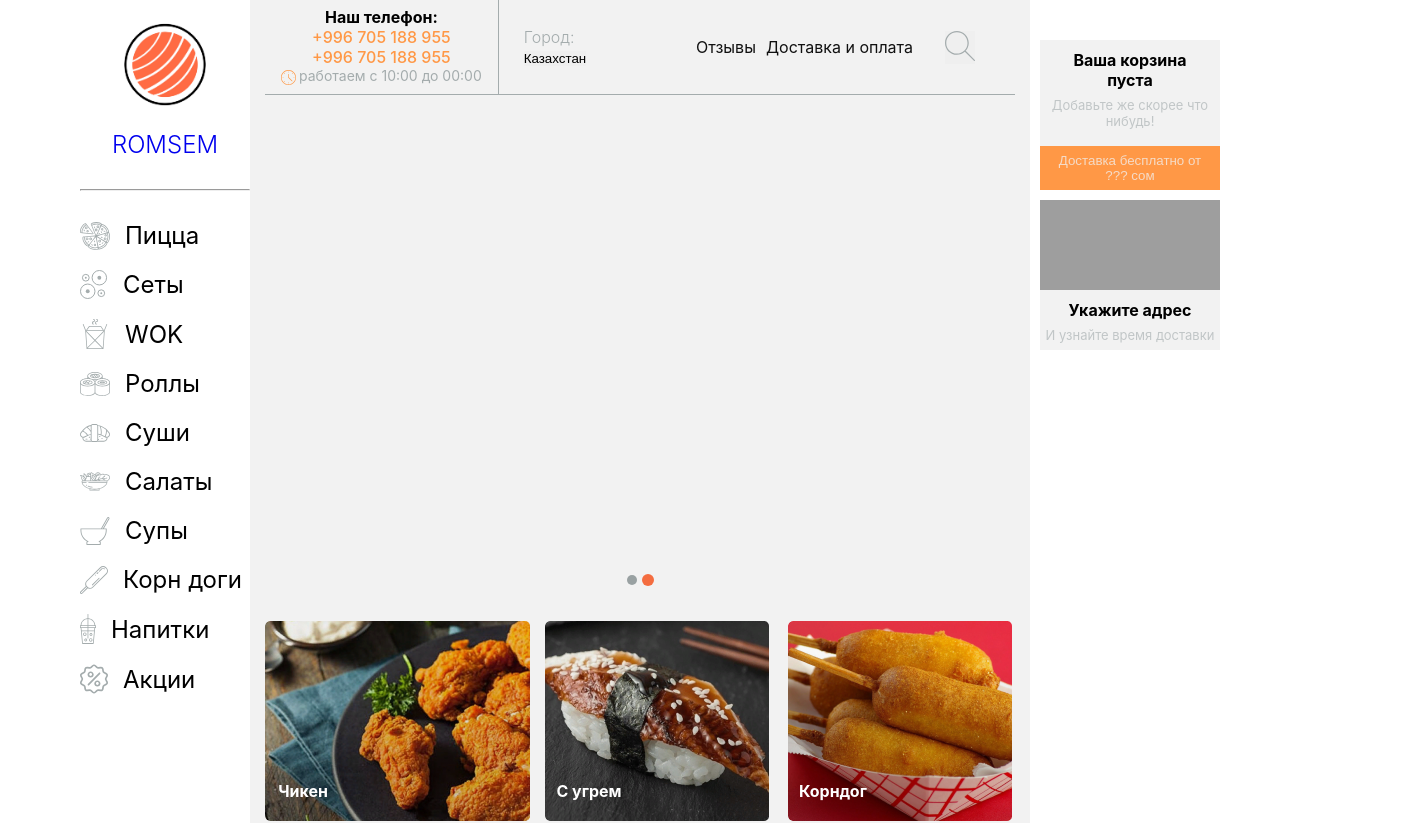
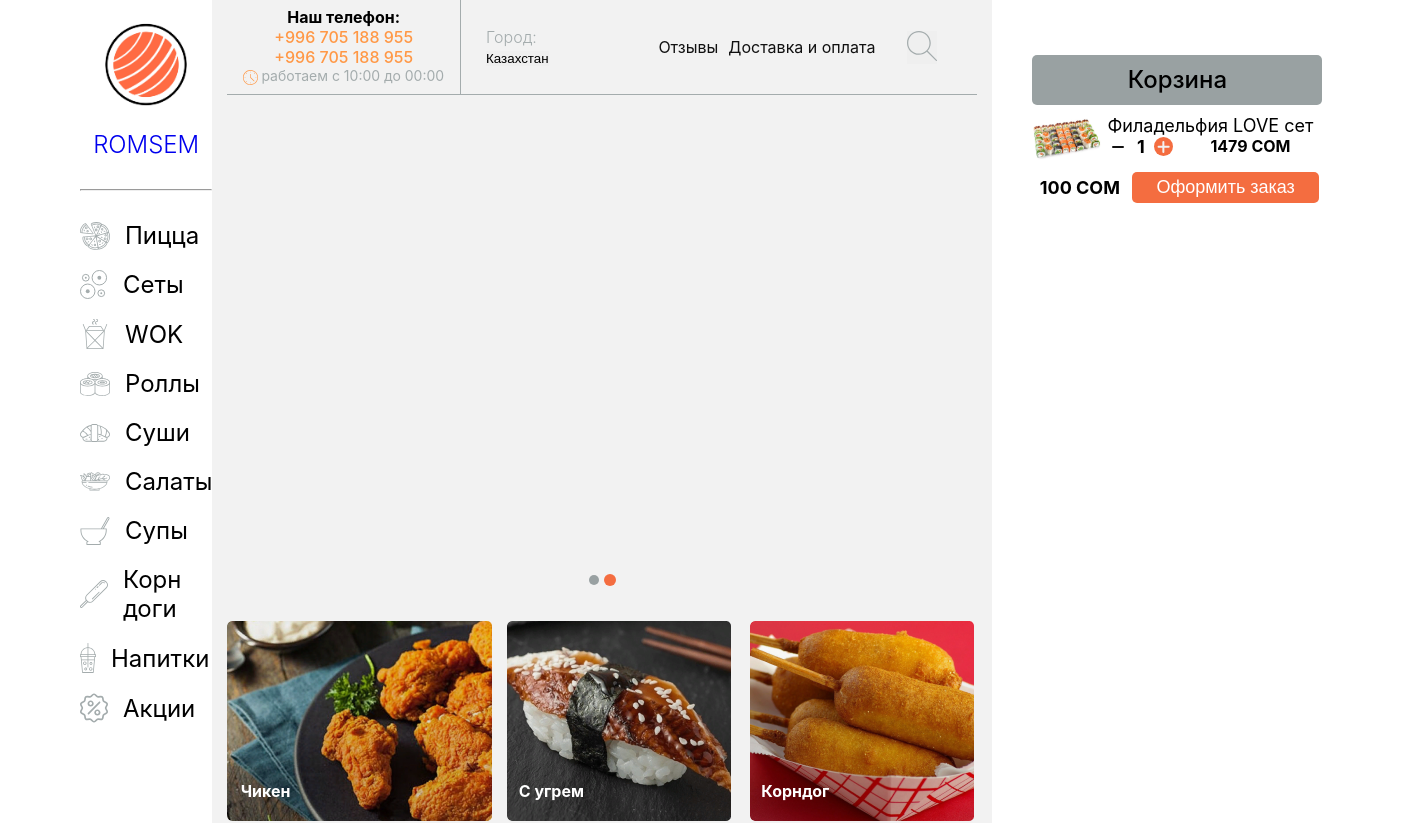
Before and after one commit to MaxatDzhetenbayev/romsen, a React (Vite) app: page / in a window 1280 px wide. Shown: the top 823 px of the page, 1422 px wide, since content can reach past the window. Built offline with nearby package versions, Linux system fonts and the light colour scheme; grey boxes are pictures that could not be loaded.

Commit message:
feat: cart ui

```diff
--- /dev/null
+++ b/src/components/Cart/Cart.jsx
@@ -0,0 +1,22 @@
+import { useContext } from "react";
+import { CartItem } from "./CartItem/CartItem";
+import { CartContext } from "../../context/cart.context";
+import styles from "./Cart.module.css";
+import { Button } from "../ui/Button/Button";
+export const Cart = ({ className }) => {
+  const { products, totalPrice } = useContext(CartContext);
+  return (
+    <aside className={(className, styles.wrapper)}>
+      <h2 className={styles.title}>Корзина</h2>
+      {products.map((product, idx) => (
+        <CartItem key={idx} product={product} />
+      ))}
+      <div className={styles.bottom}>
+        <span className={styles.totalPrice}>{totalPrice} COM</span>
+        <Button size="small" color="orange">
+          Оформить заказ
+        </Button>
+      </div>
+    </aside>
+  );
+};
--- /dev/null
+++ b/src/components/Cart/Cart.module.css
@@ -0,0 +1,33 @@
+.wrapper {
+  width: 430px;
+  padding: 55px 100px 10px 40px;
+  display: flex;
+  gap: 10px;
+  flex-direction: column;
+  align-items: start;
+}
+.title {
+  width: 100%;
+  height: 50px;
+  border-radius: 5px;
+  background-color: var(--color-gray);
+  text-align: center;
+  padding: 10px 0;
+  font-size: 24px;
+  font-weight: 500;
+}
+.bottom {
+  display: grid;
+  grid-template-columns: 95px 1fr;
+  gap: 5px;
+}
+.totalPrice {
+  display: flex;
+  justify-content: center;
+  align-items: center;
+  font-size: 18px;
+  font-weight: 700;
+}
+.buyButton {
+  font-size: 18px;
+}
--- /dev/null
+++ b/src/components/Cart/CartItem/CartItem.jsx
@@ -0,0 +1,33 @@
+import styles from "./CartItem.module.css";
+import MinusIcon from "/svgs/minus.svg";
+import PlusIcon from "/svgs/plus.svg";
+export const CartItem = ({ product }) => {
+  return (
+    <article className={styles.wrapper}>
+      <div className={styles.imgWrapper}>
+        <img src={product.img} alt={product.name} />
+      </div>
+      <div className={styles.right}>
+        <h3 className={styles.name}>{product.name}</h3>
+        <div className={styles.bottom}>
+          <Counter quantity={product.quantity} />
+          <span>{product.price} COM</span>
+        </div>
+      </div>
+    </article>
+  );
+};
+
+const Counter = ({ quantity }) => {
+  return (
+    <div className={styles.counter}>
+      <button className={styles.minus}>
+        <img src={MinusIcon} />
+      </button>
+      <span>{quantity}</span>
+      <button className={styles.plus}>
+        <img src={PlusIcon} />
+      </button>
+    </div>
+  );
+};
--- /dev/null
+++ b/src/components/Cart/CartItem/CartItem.module.css
@@ -0,0 +1,61 @@
+.wrapper {
+  display: flex;
+  gap: 5px;
+}
+.imgWrapper {
+  max-width: 70px;
+  max-height: 47px;
+}
+.imgWrapper > img {
+  width: 100%;
+  height: 100%;
+  object-fit: contain;
+}
+.right {
+}
+.name {
+  font-weight: 400;
+
+  font-size: 18px;
+}
+.bottom {
+  display: grid;
+
+  grid-template-columns: 1fr 1fr;
+  font-weight: 700;
+}
+
+.counter {
+  width: 67px;
+  height: 21px;
+  display: flex;
+  justify-content: center;
+  align-items: center;
+  gap: 9px;
+}
+.counter > button {
+  cursor: pointer;
+}
+.counter > span {
+  font-size: 18px;
+  font-weight: 700;
+}
+.minus {
+  background: inherit;
+  border: none;
+  display: flex;
+  align-items: center;
+  justify-content: center;
+  width: 19px;
+  height: 19px;
+}
+.plus {
+  width: 19px;
+  height: 19px;
+  color: white;
+  background: var(--primary-color);
+  display: flex;
+  align-items: center;
+  justify-content: center;
+  border-radius: 100%;
+}
--- a/src/components/ui/Button/Button.jsx
+++ b/src/components/ui/Button/Button.jsx
@@ -5,6 +5,7 @@ import { Link } from "react-router-dom";
 export const Button = ({
   isLink = false,
   children,
+  size = "base",
   className,
   color,
   ...props
@@ -14,9 +15,10 @@ export const Button = ({
       <Link
         to={props.to}
         className={clsx(
-          className,
           styles.button,
-          { orange: styles.orange, black: styles.black }[color]
+          { orange: styles.orange, black: styles.black }[color],
+          { base: styles.baseSize, small: styles.smallSize }[size],
+          className
         )}
       >
         {children}
@@ -25,9 +27,10 @@ export const Button = ({
   return (
     <button
       className={clsx(
-        className,
         styles.button,
-        { orange: styles.orange, black: styles.black }[color]
+        { orange: styles.orange, black: styles.black }[color],
+        { base: styles.baseSize, small: styles.smallSize }[size],
+        className
       )}
       {...props}
     >
--- a/src/components/ui/Button/Button.module.css
+++ b/src/components/ui/Button/Button.module.css
@@ -1,8 +1,6 @@
 .button {
   width: 100%;
   height: 100%;
-  padding: 5px 42px 5px 42px;
-  font-size: 24px;
   border-radius: 5px;
   color: white;
   cursor: pointer;
@@ -10,6 +8,15 @@
   display: block;
   text-decoration: none;
   text-align: center;
+}
+.baseSize {
+  font-size: 24px;
+  padding: 5px 42px 5px 42px;
+}
+.smallSize {
+  font-size: 18px;
+
+  padding: 5px 24px 5px 24px;
 }
 .button:hover {
   opacity: 0.8;
--- /dev/null
+++ b/src/context/cart.context.jsx
@@ -0,0 +1,41 @@
+import { createContext, useState } from "react";
+
+export const CartContext = createContext();
+
+export const CartProvider = ({ children }) => {
+  const [open, setOpen] = useState(false);
+  const openCart = () => {
+    setOpen(true);
+  };
+  const closeCart = () => {
+    setOpen(false);
+  };
+  const [products, setProducts] = useState([
+    {
+      img: "/sets/philalove.png",
+      name: "Филадельфия LOVE сет",
+      grams: "1000",
+      pieces: "40",
+      price: "1479",
+      quantity: 1,
+    },
+
+  ]);
+  const addToCart = () => {};
+  const removeFromCart = () => {};
+  return (
+    <CartContext.Provider
+      value={{
+        open,
+        totalPrice: 100,
+        openCart,
+        closeCart,
+        products,
+        addToCart,
+        removeFromCart,
+      }}
+    >
+      {children}
+    </CartContext.Provider>
+  );
+};
--- a/src/layouts/BaseLayout.jsx
+++ b/src/layouts/BaseLayout.jsx
@@ -5,8 +5,12 @@ import { Header } from "../components/Header/Header";
 import styles from "./BaseLayouts.module.css";
 import { Footer } from "../components/Footer/Footer";
 import { TextAbout } from "../components/TextAbout/TextAbout";
+import { useContext } from "react";
+import { CartContext } from "../context/cart.context";
+import { Cart } from "../components/Cart/Cart";
 
 export const BaseLayout = () => {
+  const { products } = useContext(CartContext);
   return (
     <div className={styles.base_layout}>
       <Sidebar className={styles.elems_to_hide} />
@@ -17,7 +21,11 @@ export const BaseLayout = () => {
         <TextAbout />
         <Footer />
       </p>
-        <Aside  className={styles.elems_to_hide}/>
+      {products.length === 0 ? (
+        <Aside className={styles.elems_to_hide} />
+      ) : (
+        <Cart className={styles.elems_to_hide} />
+      )}
     </div>
   );
 };
--- a/src/main.jsx
+++ b/src/main.jsx
@@ -6,10 +6,15 @@ import { MainPage } from "./pages/Main/MainPage.jsx";
 import { createBrowserRouter, RouterProvider } from "react-router-dom";
 import { BaseLayout } from "./layouts/BaseLayout.jsx";
 import { ProductsPage } from "./pages/Products/ProductsPage.jsx";
+import { CartProvider } from "./context/cart.context.jsx";
 
 const router = createBrowserRouter([
   {
-    element: <BaseLayout />,
+    element: (
+      <CartProvider>
+        <BaseLayout />
+      </CartProvider>
+    ),
     children: [
       {
         path: "/",
```
Also changed, not shown: public/svgs/minus.svg (added), public/svgs/plus.svg (added).
